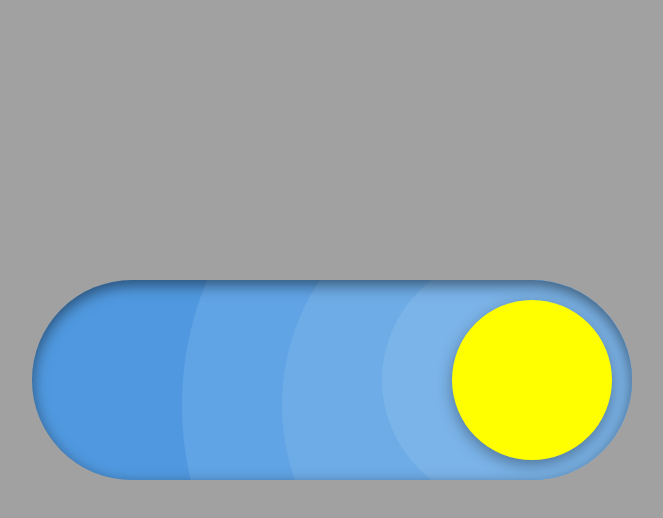
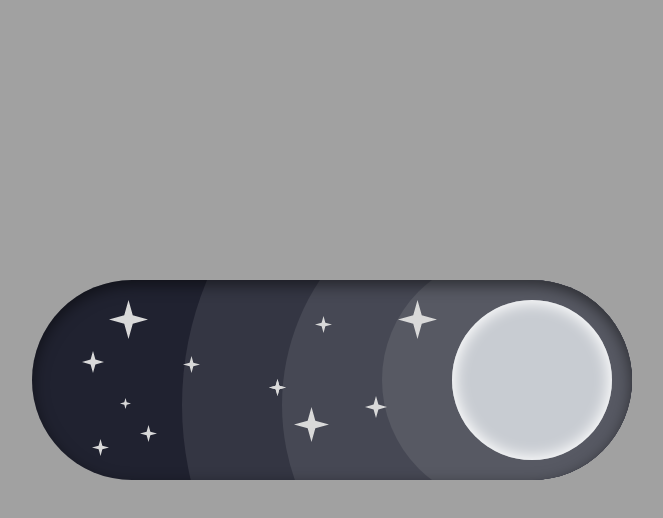
Before and after one commit to NureddinFarzaliyev/meme-toggle-switch, a plain HTML site: page index.html in a window 1280 px wide. Both pictures are taken after a click on the label 608 px from the left and 380 px from the top of the page. Shown: the whole page, without its empty margins (276-939 px from the left). Drawn offline with Linux system fonts and the light colour scheme.

Commit message:
all anim done

```diff
--- a/anim.css
+++ b/anim.css
@@ -31,3 +31,20 @@
     transition: all .7s;
     top: -25px;
 }
+
+/*? Stars in out */
+.stars-in{
+    transition: all 1s;
+    transform: translateY(0px);
+}
+
+.stars-out{
+    transition: all 1s;
+    transform: translateY(-200px);
+}
+
+/*? sunmoon */
+
+.moon-color{
+    background-color: red;
+}
--- a/app.js
+++ b/app.js
@@ -8,14 +8,29 @@ const day = document.querySelector('.day')
 const cloud1 = document.querySelector('.day-img-1')
 const cloud2 = document.querySelector('.day-img-2')
 
-const night = document.querySelector('.night')
+const star = document.querySelector('.stars')
+
+const label = document.querySelector('.toggle-switch label');
+const sun = window.getComputedStyle(label, ':after');
+
+
+function toggleColors() {
+    circles[0].classList.toggle('dayc1')
+    circles[0].classList.toggle('nightc1')
+
+    circles[1].classList.toggle('dayc2')
+    circles[1].classList.toggle('nightc2')
+
+    circles[2].classList.toggle('dayc3')
+    circles[2].classList.toggle('nightc3')
+
+    circles[3].classList.toggle('dayc4')
+    circles[3].classList.toggle('nightc4')
+}
 
 
 toggle.addEventListener('change', () => {
     console.log('hi')
-
-    // day.classList.toggle('hidden')
-    // night.classList.toggle('hidden')
 
     if(switchState == 'day'){
         console.log('to night')
@@ -26,6 +41,7 @@ toggle.addEventListener('change', () => {
         circles[1].classList.add('circles-to-right')
         circles[2].classList.add('circles-to-right')
 
+        toggleColors()
 
         // Day
         cloud1.classList.add('cloud-1-anim-out')
@@ -34,6 +50,9 @@ toggle.addEventListener('change', () => {
         cloud2.classList.add('cloud-2-anim-out')
         cloud2.classList.remove('cloud-2-anim-in')
 
+        // Night
+        star.classList.add('stars-in')
+        star.classList.remove('stars-out')
 
 
     }
@@ -41,10 +60,13 @@ toggle.addEventListener('change', () => {
         console.log('to day')
         switchState = 'day'
 
+
         // Background
         circles[0].classList.remove('circles-to-right')
         circles[1].classList.remove('circles-to-right')
         circles[2].classList.remove('circles-to-right')
+
+        toggleColors()
 
         // Day
         cloud1.classList.add('cloud-1-anim-in')
@@ -53,6 +75,8 @@ toggle.addEventListener('change', () => {
         cloud2.classList.add('cloud-2-anim-in')
         cloud2.classList.remove('cloud-2-anim-out')
 
+        star.classList.remove('stars-in')
+        star.classList.add('stars-out')
     }
 
 })
--- a/index.html
+++ b/index.html
@@ -13,24 +13,16 @@
         <input type="checkbox" id="toggle" />
         <label for="toggle" class="labelToggle">
             <div class="circles">
-                <div class="circle2 circle"></div>
-                <div class="circle2 circle"></div>
-                <div class="circle2 circle"></div>
-                <div class="circle2 circle"></div>
+                <div class="circle2 circle dayc1"></div>
+                <div class="circle2 circle dayc2"></div>
+                <div class="circle2 circle dayc3"></div>
+                <div class="circle2 circle dayc4"></div>
             </div>
             <div class="day">
-                <!-- <div class="circle"></div>
-                <div class="circle"></div>
-                <div class="circle"></div>
-                <div class="circle"></div>  -->
                 <img src="day.svg" class="day-img-1" alt="">
                 <img src="day-2.svg" class="day-img-2" alt="">
             </div>
-            <div class="night hidden">
-                <!-- <div class="circle"></div>
-                <div class="circle"></div>
-                <div class="circle"></div>
-                <div class="circle"></div> -->
+            <div class="night">
                 <img src="stars.svg" class="stars" alt="">
             </div>
         </label>
--- a/style.css
+++ b/style.css
@@ -44,11 +44,6 @@ body{
     overflow: hidden;
 }
 
-/*
-.toggle-switch input:checked + label {
-    background-color: #2196F3;
-}
-   */
 
 .toggle-switch label:after {
     content: "";
@@ -56,8 +51,9 @@ body{
     width: 160px;
     height: 160px;
     margin: 20px;
-    background-color: yellow;
-    box-shadow: rgba(0, 0, 0, 0.35) 0px 5px 15px;;
+    background-color: #EFCD55;
+    box-shadow: rgba(0, 0, 0, 0.35) 0px 5px 15px;
+    box-shadow: inset 0 0 15px 3px white;
     border-radius: 50%;
     transition: all 1s;
 }
@@ -65,6 +61,7 @@ body{
 
 .toggle-switch input:checked + label:after {
     transform: translateX(400px);
+    background-color: #C8CCD2;
 }
 
 
@@ -98,6 +95,7 @@ label div {
 .stars{
     margin-left: 50px;
     margin-top: 20px;
+    transform: translateY(-200px);
 }
 
 /*! Circles */
@@ -107,7 +105,6 @@ label div {
 }
 
 .circles .circle2:nth-child(1){
-    background-color: #7BB4E9;
     height: 250px;
     width: 250px;
     border-radius: 50%;
@@ -116,7 +113,6 @@ label div {
 }
 
 .circles .circle2:nth-child(2){
-    background-color: #6EACE7;
     height: 450px;
     width: 450px;
     border-radius: 50%;
@@ -125,8 +121,8 @@ label div {
     z-index: -2;
 }
 
+
 .circles .circle2:nth-child(3){
-    background-color: #60A4E5;
     height: 650px;
     width: 650px;
     border-radius: 50%;
@@ -136,7 +132,6 @@ label div {
 }
 
 .circles .circle2:nth-child(4){
-    background-color: #5099E0;
     height: 1000px;
     width: 1000px;
     border-radius: 50%;
@@ -144,3 +139,35 @@ label div {
     left: -200px;
     z-index: -4;
 }
+
+.dayc1{
+    background-color: #7BB4E9;
+}
+
+.dayc2{
+    background-color: #6EACE7;
+}
+
+.dayc3{
+    background-color: #60A4E5;
+}
+
+.dayc4{
+    background-color: #5099E0;
+}
+
+.nightc1{
+    background-color: #575963;
+}
+
+.nightc2{
+    background-color: #464854;
+}
+
+.nightc3{
+    background-color: #343643;
+}
+
+.nightc4{
+    background-color: #202230;
+}
```
Also changed, not shown: 2 other files.
